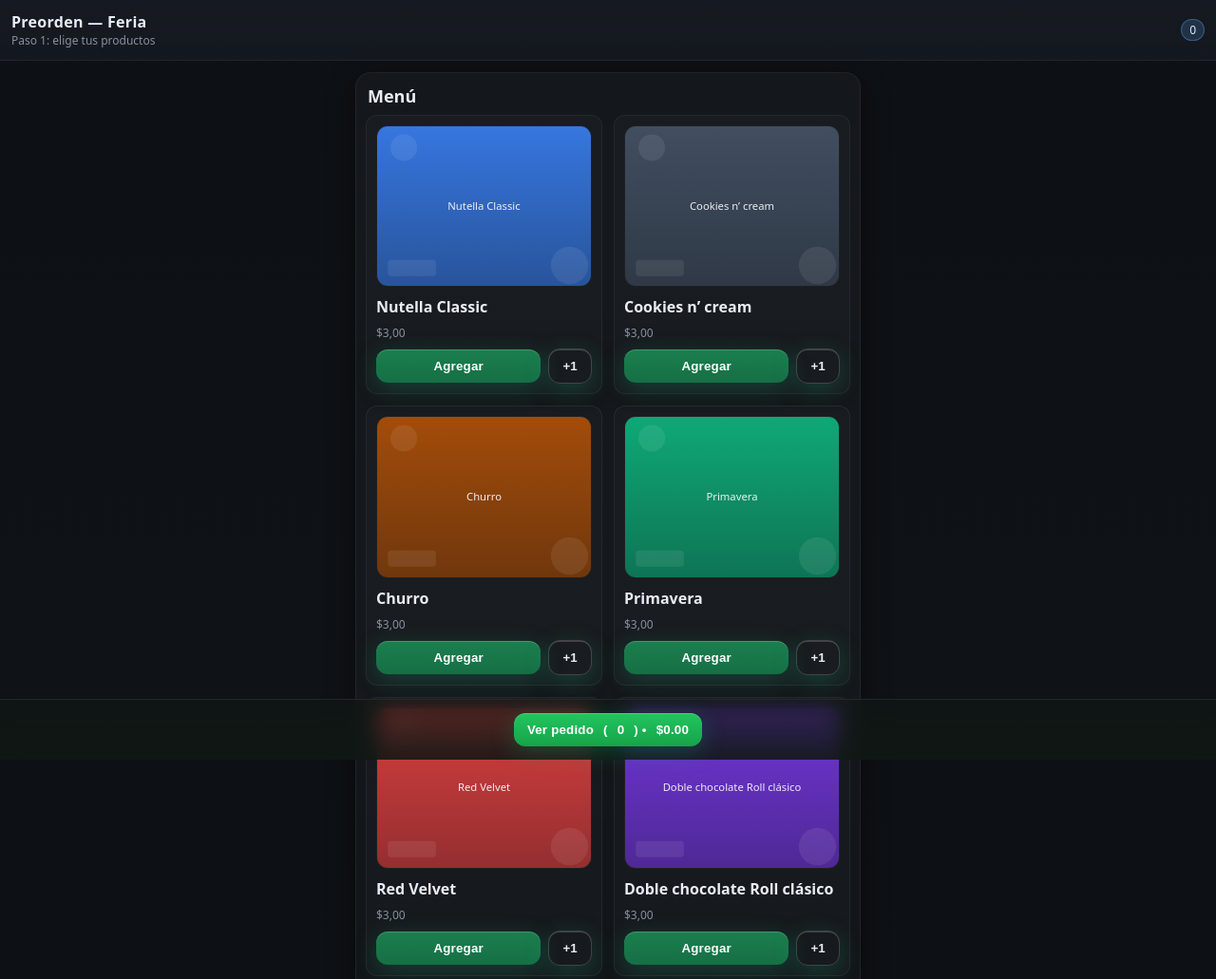
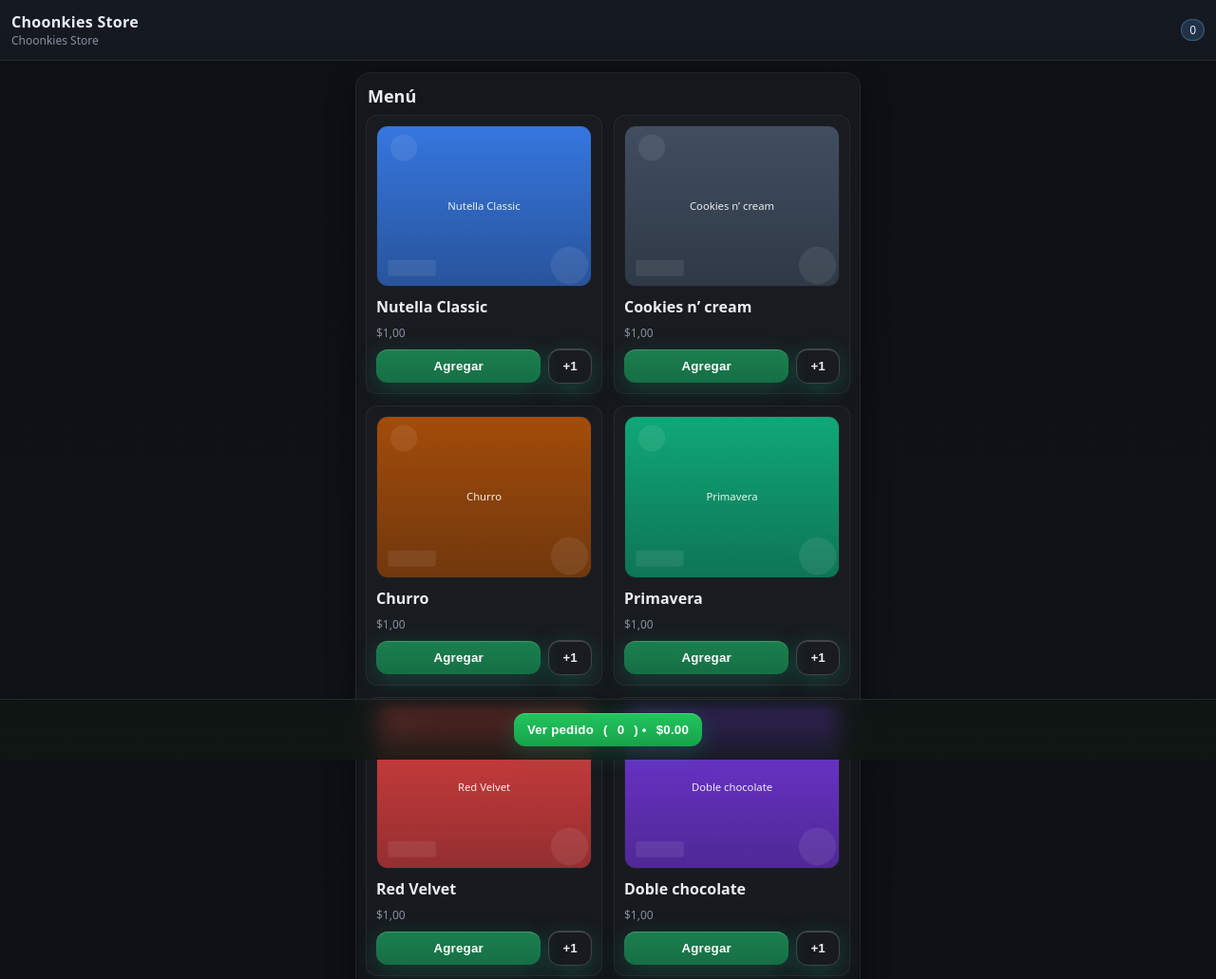
Before and after one commit to umbrassss/aniversario3, a plain HTML site: page index.html in a window 1280 px wide. Shown: the top 1031 px of the page at 95% size. Drawn offline with Linux system fonts and the light colour scheme.

Commit message:
index.html

```diff
--- a/index.html
+++ b/index.html
@@ -65,8 +65,8 @@
   <header>
     <div class="head">
       <div>
-        <div class="brand">Preorden — Feria</div>
-        <div class="sub">Paso 1: elige tus productos</div>
+        <div class="brand">Choonkies Store</div>
+        <div class="sub">Choonkies Store</div>
       </div>
       <span id="cartCount" class="badge">0</span>
     </div>
@@ -110,10 +110,10 @@
             <label style="font-weight:700;">Entrega</label>
             <div class="row" role="radiogroup" aria-label="Método de entrega" style="flex-wrap:wrap;gap:10px;">
               <label style="display:inline-flex;align-items:center;gap:8px;border:1px solid rgba(255,255,255,.12);padding:8px 12px;border-radius:999px;cursor:pointer"><input type="radio" name="delivery" value="Recoger en stand" checked>Recoger en stand</label>
-              <label style="display:inline-flex;align-items:center;gap:8px;border:1px solid rgba(255,255,255,.12);padding:8px 12px;border-radius:999px;cursor:pointer"><input type="radio" name="delivery" value="Delivery (coordinar)">Delivery (coordinar)</label>
+
             </div>
             <label for="notes" style="font-weight:700;">Notas</label>
-            <textarea id="notes" rows="3" placeholder="Sin cebolla, extra salsa, etc."></textarea>
+            <textarea id="notes" rows="3" placeholder="Escribe tus indicaciones del pedido aquí…"></textarea>
           </div>
         </div>
 
@@ -143,23 +143,24 @@
      */
 
     // ⚙️ CONFIGURACIÓN
-    const STORE_NAME = "Mi Emprendimiento";
+    const STORE_NAME = "Choonkies";
     const CURRENCY = "USD";
     const STORE_WHATSAPP = "593997339248"; // Reemplaza por tu número (sin +, sin espacios)
 
     // 🛍️ CATÁLOGO (ejemplo)
     const CATALOG = [
-      // EDITA precios si deseas — dejé 3.00 como base
-      { id:"roll-01", name:"Nutella Classic", price:3.00, color:"#3b82f6", options:null, img:null },
-      { id:"roll-02", name:"Cookies n’ cream", price:3.00, color:"#475569", options:null, img:null },
-      { id:"roll-03", name:"Churro", price:3.00, color:"#b45309", options:null, img:null },
-      { id:"roll-04", name:"Primavera", price:3.00, color:"#10b981", options:null, img:null },
-      { id:"roll-05", name:"Red Velvet", price:3.00, color:"#ef4444", options:null, img:null },
-      { id:"roll-06", name:"Doble chocolate Roll clásico", price:3.00, color:"#7c3aed", options:null, img:null },
-      { id:"roll-07", name:"Roll Mora", price:3.00, color:"#8b5cf6", options:null, img:null },
-      { id:"roll-08", name:"Roll Brownie", price:3.00, color:"#4b5563", options:null, img:null },
-      { id:"roll-09", name:"Roll Caramelo", price:3.00, color:"#d97706", options:null, img:null },
-      { id:"roll-10", name:"Roll Oreo", price:3.00, color:"#111827", options:null, img:null }
+      { id:"roll-01", name:"Nutella Classic", price:1.00, color:"#3b82f6", options:null, img:null },
+      { id:"roll-02", name:"Cookies n’ cream", price:1.00, color:"#475569", options:null, img:null },
+      { id:"roll-03", name:"Churro", price:1.00, color:"#b45309", options:null, img:null },
+      { id:"roll-04", name:"Primavera", price:1.00, color:"#10b981", options:null, img:null },
+      { id:"roll-05", name:"Red Velvet", price:1.00, color:"#ef4444", options:null, img:null },
+      { id:"roll-11", name:"Doble chocolate", price:1.00, color:"#7c3aed", options:null, img:null },
+      { id:"roll-06", name:"Roll clásico", price:1.50, color:"#6366f1", options:null, img:null },
+      { id:"roll-07", name:"Roll Mora", price:1.50, color:"#8b5cf6", options:null, img:null },
+      { id:"roll-08", name:"Roll Brownie", price:1.50, color:"#4b5563", options:null, img:null },
+      { id:"roll-09", name:"Roll Caramelo", price:1.50, color:"#d97706", options:null, img:null },
+      { id:"roll-10", name:"Roll Oreo", price:1.50, color:"#111827", options:null, img:null },
+      { id:"roll-12", name:"Cookies Pots", price:2.00, color:"#22c55e", options:null, img:null }
     ];
 
     // 🧠 Estado
```
